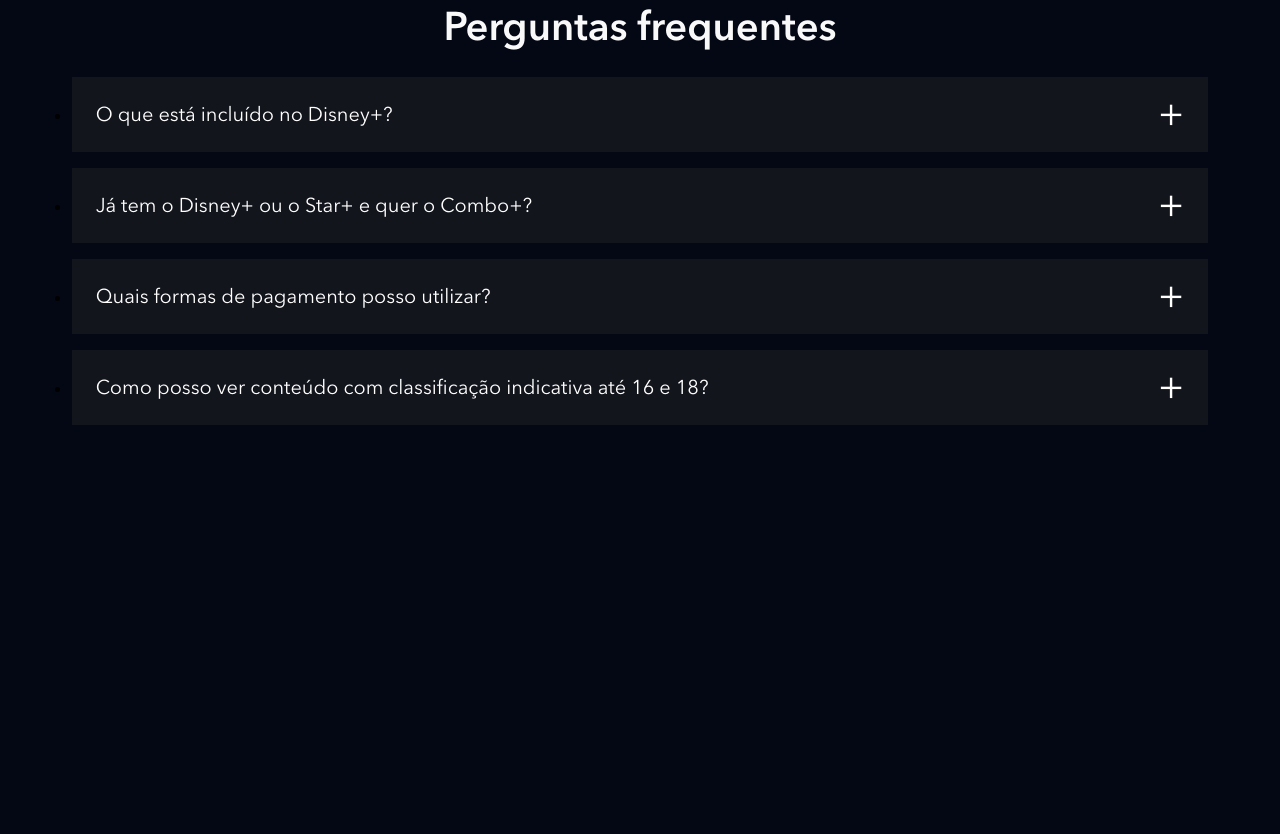
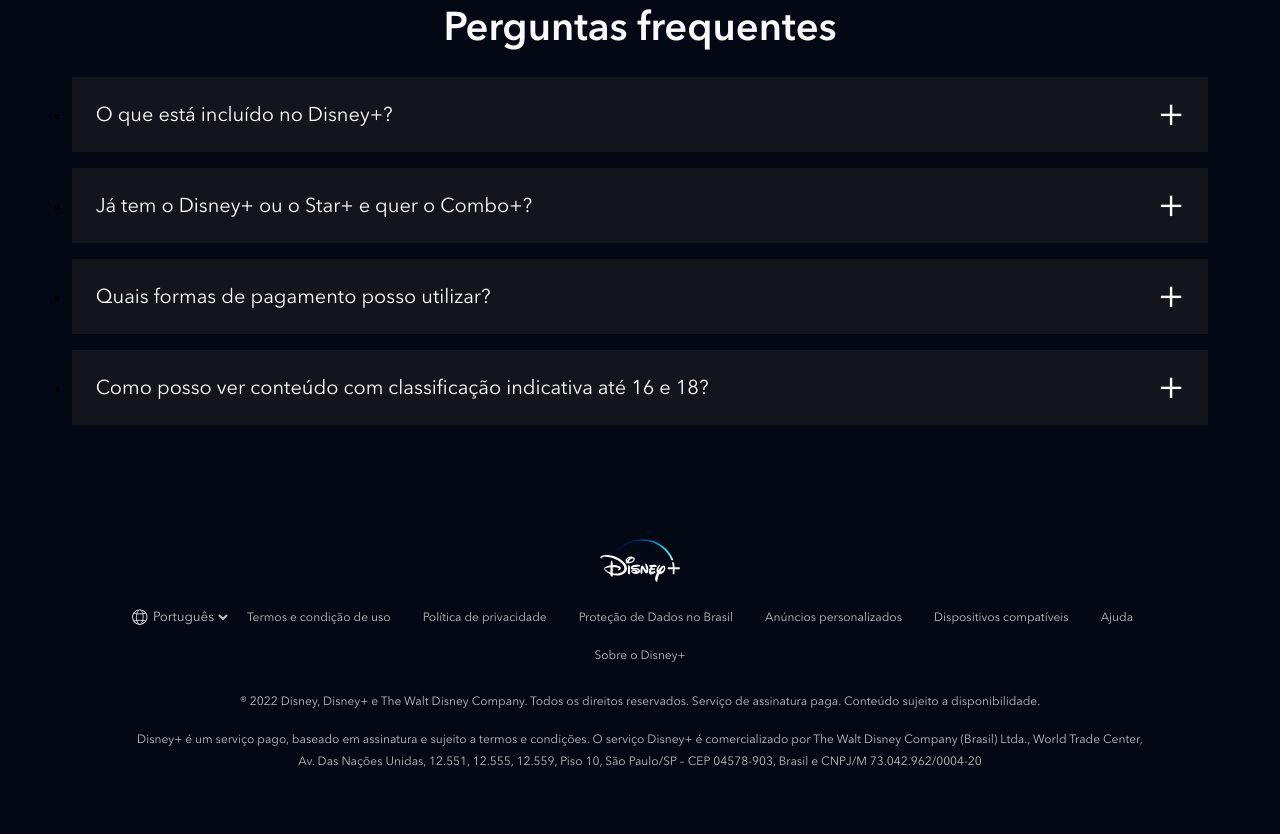
Before and after one commit to alvesgabrieel/clone_disneyPlus, a website: page index.html in a window 1280 px wide. Shown: the part 4459-5293 px from the top of the page. Before the commit the page ends 4972 px from the top, so only its background shows below. Drawn offline with nearby package versions, Linux system fonts and the light colour scheme; files that its build step writes are made by us from their sources; files whose address does not match are found by name.

Commit message:
add footer

```diff
--- a/index.html
+++ b/index.html
@@ -275,6 +275,50 @@
                 </li>
             </ul>
     </section>
+
+    <footer class="footer">
+        <div class="footer__container">
+            <img class="footer__logo" src="./dist/img/disneyplus.svg" alt="Disney+">
+            <ul class="footer__links">
+                <li class="footer__links__item">
+                    <div class="language-selector">
+                        <img src="./dist/img/icones/globe.svg" alt="globo do mundo">
+                        <select>
+                            <option>English</option>
+                            <option selected>Português</option>
+                        </select>
+                    </div>
+                </li>
+                <li class="footer__links__item">
+                    <a class="text--small" href="#">Termos e condição de uso</a>
+                </li>
+                <li class="footer__links__item">
+                    <a class="text--small" href="#">Política de privacidade</a>
+                </li>
+                <li class="footer__links__item">
+                    <a class="text--small" href="#">Proteção de Dados no Brasil</a>
+                </li>
+                <li class="footer__links__item">
+                    <a class="text--small" href="#">Anúncios personalizados</a>
+                </li>
+                <li class="footer__links__item">
+                    <a class="text--small" href="#">Dispositivos compatíveis</a>
+                </li>
+                <li class="footer__links__item">
+                    <a class="text--small" href="#">Ajuda</a>
+                </li>
+                <li class="footer__links__item">
+                    <a class="text--small" href="#">Sobre o Disney+</a>
+                </li>
+            </ul>
+            <p class="text--small">
+                ® 2022 Disney, Disney+ e The Walt Disney Company. Todos os direitos reservados. Serviço de assinatura paga. Conteúdo sujeito a disponibilidade.
+            </p>
+            <p class="text--small">
+                Disney+ é um serviço pago, baseado em assinatura e sujeito a termos e condições. O serviço Disney+ é comercializado por The Walt Disney Company (Brasil) Ltda., World Trade Center, Av. Das Nações Unidas, 12.551, 12.555, 12.559, Piso 10, São Paulo/SP – CEP 04578-903, Brasil e CNPJ/M 73.042.962/0004-20
+            </p>
+            </div>
+    </footer>
     <script src="./src/main.js"></script>
 </body>
 </html>
--- /dev/null
+++ b/src/styles/_footer.scss
@@ -0,0 +1,65 @@
+@use 'variaveis';
+
+.footer {
+    padding: 26px 8px;
+    &__container{
+        max-width: 1024px;
+        width: 100%;
+        margin: 0 auto;
+        text-align: center;
+        padding-bottom: 20px;
+    }
+
+    &__logo {
+        width: 80px;
+        margin: 0 auto 10px;
+    }
+
+    &__links{
+        margin-bottom: 16px;
+        display: flex;
+        align-items: center;
+        flex-wrap: wrap;
+        justify-content: center;
+        &__item{
+            display: inline-block;
+
+            a {
+                text-decoration: none;
+                padding: 8px 16px;
+                display: block;
+
+                &:hover {
+                    color: variaveis.$corTextoSecundario;
+                }
+            }
+        }
+    }
+
+    p {
+        margin-bottom: 16px;
+    }
+}
+
+.language-selector {
+    display: flex;
+    align-items: center;
+    img {
+        height: 18px;
+        width: 18px;
+    }
+    select{
+        background-color: transparent;
+        border: none;
+        color: variaveis.$corTextoPrincipal;
+        height: 38px;
+
+        &:hover {
+            color: variaveis.$corTextoSecundario;
+        }
+
+        option {
+            color: variaveis.$corDeFundo;
+        }
+    }
+}
--- a/src/styles/main.scss
+++ b/src/styles/main.scss
@@ -4,6 +4,7 @@
 @use 'plans';
 @use 'available-devices';
 @use 'faq';
+@use 'footer';
 
 @font-face {
     font-family: Avenir;
```
